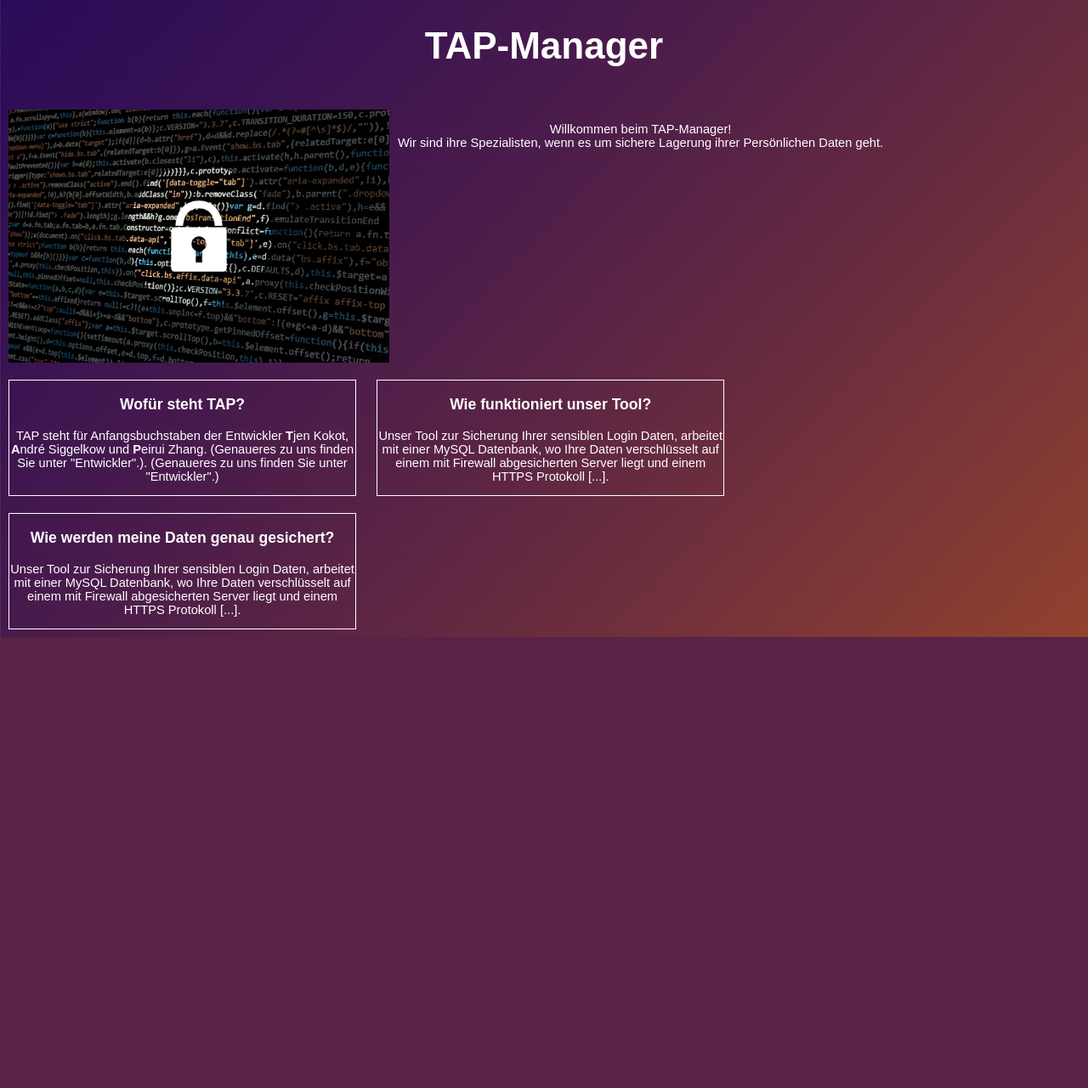
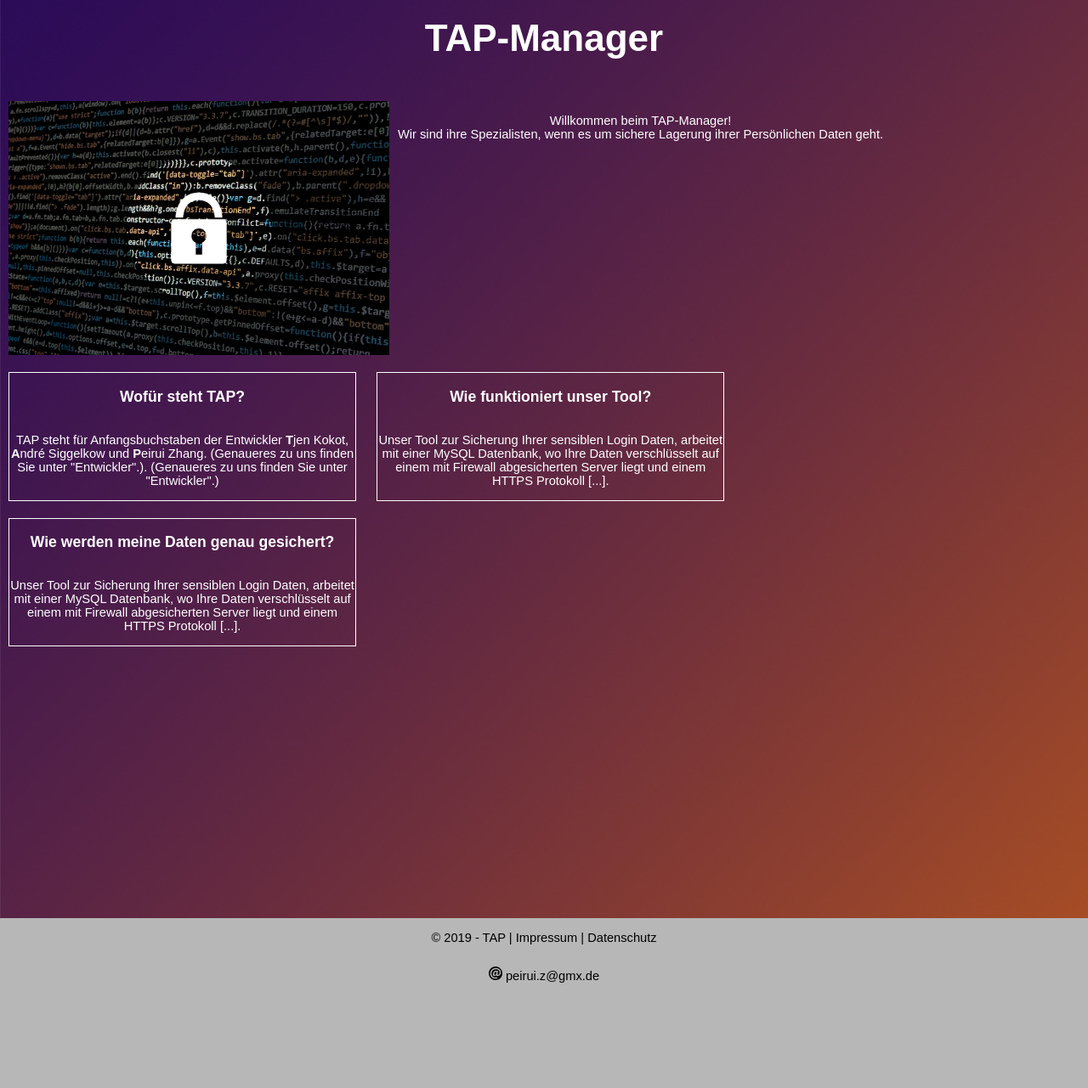
Before and after one commit to Bleyday/Profilprojekt-final, a PHP site: page / in a window 1280 px wide. Shown: the part 50-1331 px from the top of the page at 85% size. Before the commit the page ends 800 px from the top, so only its background shows below. Run offline with PHP 8.4, Linux system fonts and the light colour scheme.

Commit message:
Footer Teil 1
Die Footer leiste wurde hinzugefügt.

```diff
--- a/index.html
+++ b/index.html
@@ -19,7 +19,7 @@
 <a class="btn2" href="">Die Entwickler</a>
 <a class="btn2" href="">Das Tool</a>
 </nav>
-
+<div class="hr2"></div>
 <h1 id="sitetitle">TAP-Manager</h1>
 
     <div id="welcomebox">
@@ -50,8 +50,11 @@
         Unser Tool zur Sicherung Ihrer sensiblen Login Daten, arbeitet mit einer MySQL Datenbank, wo Ihre Daten verschlüsselt auf einem mit Firewall abgesicherten Server liegt und einem HTTPS Protokoll [...].
         </p>
     </div>
-
-
+<div class="hr"></div>
+<footer class="footer">
+    <p class="footertext">© 2019 - TAP | <a href="#">Impressum</a> | <a href="#">Datenschutz</a></p><br>
+    <img class="icons" src="img/email.png"> <p class="footertext">peirui.z@gmx.de</p>
+</footer>
   </body>
 
 </html>
--- a/style.css
+++ b/style.css
@@ -53,6 +53,10 @@ body{
 #navigation{
     height: 50px;
     background: #b30000;
+    position: fixed;
+    top: 0;
+    width: 100%;
+    overflow: hidden;
 }
 #navigation a{
     margin: 0 2px;
@@ -85,7 +89,8 @@ body{
     margin-left: 10px;
     display: block;
     position: relative;
-    float: left
+    float: left;
+    z-index: -1;
 }
 .infobox{
     position: relative;
@@ -94,8 +99,8 @@ body{
     margin-left: 10px;
 }
 .infobox2{
-    position:relative;
-    display: inline-block;
+    position: relative;
+    display: inline-block;;
     margin: 0 10px;
     margin-top: 20px;
     width: 31.96%;
@@ -115,6 +120,8 @@ body{
 .standarttext{
     text-align: center;
     color: white;
+    display: inline-block;
+
 }
 .mini_ueberschrift{
     text-align: center;
@@ -137,3 +144,26 @@ body{
     cursor: pointer;
     text-align: center;
 }
+.footer{
+    text-align: center;
+    height: 200px;
+    background-color: #b7b7b7;
+}
+.hr{
+    margin-bottom: 25%;
+}
+.hr2{
+    margin-top: 70px;
+}
+.footertext a{
+    text-decoration: none;
+    color: black;
+}
+.icons{
+
+
+}
+.footertext{
+    color: black;
+    display: inline-block;
+}
```
Also changed, not shown: img/email.png (added).
